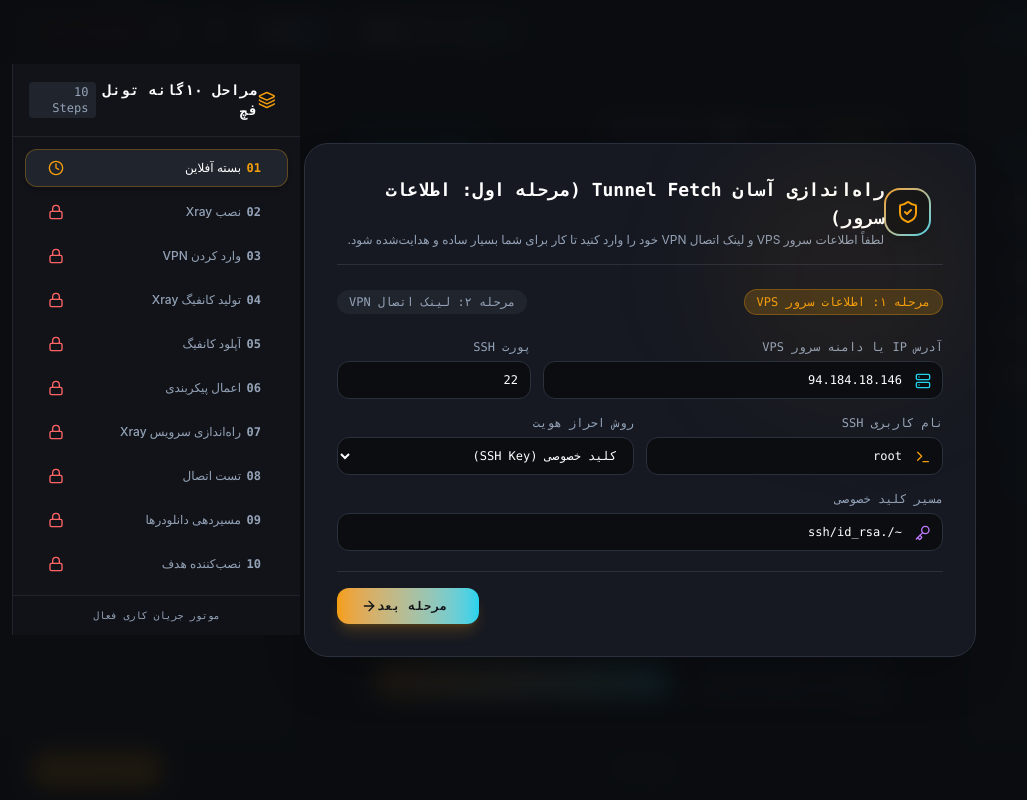
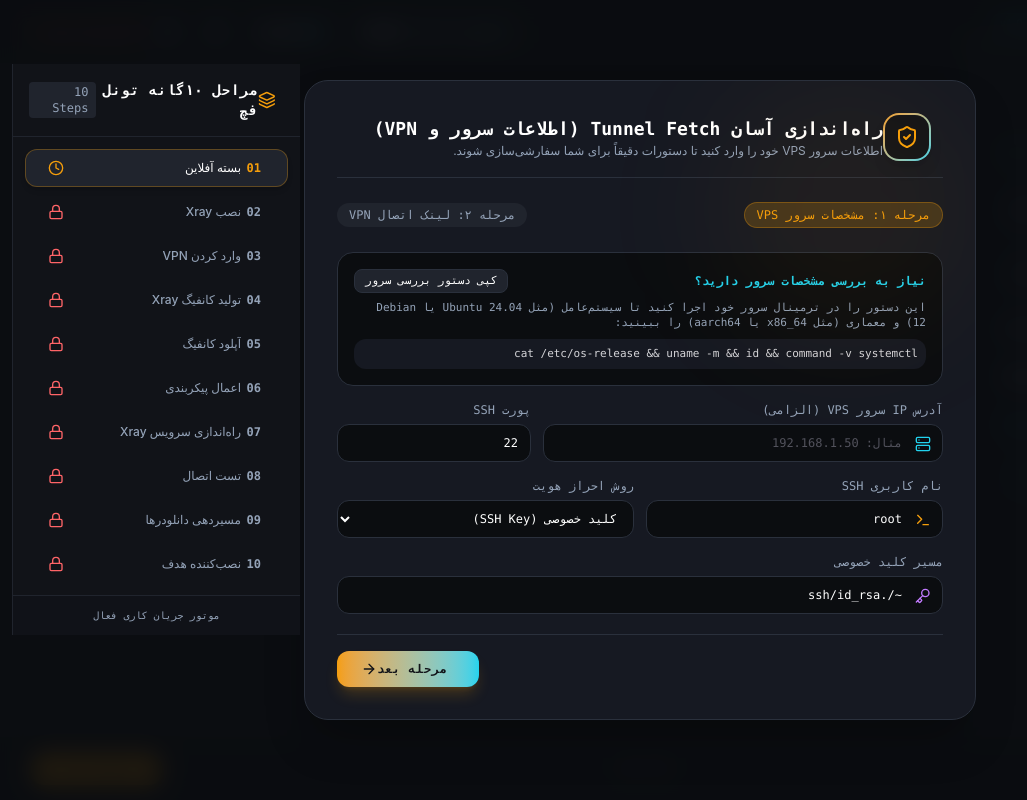
Before and after one commit to ronhayes/tunnel-fetch, a React (Vite) app: page / in a window 1280 px wide. Shown: the whole page, without its empty margins (0-1027 px from the left). Built offline with nearby package versions, Linux system fonts and the light colour scheme.

Commit message:
fix(wizard): leave vps ip empty by default and add system inspection command helper for non-technical users

```diff
--- a/src/components/OnboardingWizard.tsx
+++ b/src/components/OnboardingWizard.tsx
@@ -12,19 +12,32 @@ export function OnboardingWizard({ lang, onCompleteSetup }: OnboardingWizardProp
   const isFa = lang === 'fa';
   const [step, setStep] = useState<number>(1);
 
-  // Form states
-  const [vpsIp, setVpsIp] = useState('94.184.18.146');
+  // Form states - Empty IP default so user enters their own VPS IP
+  const [vpsIp, setVpsIp] = useState('');
   const [sshPort, setSshPort] = useState(22);
   const [sshUser, setSshUser] = useState('root');
   const [authMethod, setAuthMethod] = useState<'key' | 'password'>('key');
   const [privateKeyPath, setPrivateKeyPath] = useState('~/.ssh/id_rsa');
   const [vpnUri, setVpnUri] = useState('vless://12345678-1234-5678-1234-567812345678@example.com:443?security=reality&pbk=pub123&sid=abc&sni=yahoo.com#MyTunnel');
 
+  const [copiedInspect, setCopiedInspect] = useState(false);
+  const inspectCommand = `cat /etc/os-release && uname -m && id && command -v systemctl`;
+
+  const handleCopyInspect = () => {
+    navigator.clipboard.writeText(inspectCommand);
+    setCopiedInspect(true);
+    setTimeout(() => setCopiedInspect(false), 2000);
+  };
+
   const handleFinish = (e: React.FormEvent) => {
     e.preventDefault();
+    if (!vpsIp.trim()) {
+      alert(isFa ? 'لطفاً آی‌پی یا دامنه سرور VPS خود را وارد کنید.' : 'Please enter your VPS IP or hostname.');
+      return;
+    }
     const transferOpts: TransferOptions = {
       localOs: 'windows-powershell',
-      vpsIp,
+      vpsIp: vpsIp.trim(),
       sshPort,
       sshUser,
       authMethod,
@@ -50,10 +63,10 @@ export function OnboardingWizard({ lang, onCompleteSetup }: OnboardingWizardProp
           </div>
           <div>
             <h2 className="text-lg font-bold text-white font-mono">
-              {isFa ? 'راه‌اندازی آسان Tunnel Fetch (مرحله اول: اطلاعات سرور)' : 'Tunnel Fetch Easy Setup (Initial Step)'}
+              {isFa ? 'راه‌اندازی آسان Tunnel Fetch (اطلاعات سرور و VPN)' : 'Tunnel Fetch Easy Setup (Server & VPN)'}
             </h2>
             <p className="text-xs text-[#94A3B8]">
-              {isFa ? 'لطفاً اطلاعات سرور VPS و لینک اتصال VPN خود را وارد کنید تا کار برای شما بسیار ساده و هدایت‌شده شود.' : 'Please enter your VPS server and VPN connection details for a guided, non-technical setup.'}
+              {isFa ? 'اطلاعات سرور VPS خود را وارد کنید تا دستورات دقیقاً برای شما سفارشی‌سازی شوند.' : 'Enter your VPS server details to customize all installation commands.'}
             </p>
           </div>
         </div>
@@ -61,19 +74,37 @@ export function OnboardingWizard({ lang, onCompleteSetup }: OnboardingWizardProp
         {/* Step Indicator */}
         <div className="flex items-center justify-between mb-6 text-xs font-mono">
           <span className={`px-3 py-1 rounded-full ${step === 1 ? 'bg-[#F59E0B]/20 text-[#F59E0B] border border-[#F59E0B]/30' : 'bg-[#20242D] text-[#94A3B8]'}`}>
-            {isFa ? 'مرحله ۱: اطلاعات سرور VPS' : 'Step 1: VPS Server Info'}
+            {isFa ? 'مرحله ۱: مشخصات سرور VPS' : 'Step 1: VPS Server Details'}
           </span>
           <span className={`px-3 py-1 rounded-full ${step === 2 ? 'bg-[#F59E0B]/20 text-[#F59E0B] border border-[#F59E0B]/30' : 'bg-[#20242D] text-[#94A3B8]'}`}>
             {isFa ? 'مرحله ۲: لینک اتصال VPN' : 'Step 2: VPN Connection Link'}
           </span>
         </div>
 
-        <form onSubmit={step === 1 ? (e) => { e.preventDefault(); setStep(2); } : handleFinish} className="space-y-5">
+        <form onSubmit={step === 1 ? (e) => { e.preventDefault(); if(!vpsIp.trim()) { alert(isFa ? 'لطفاً آی‌پی سرور را وارد کنید' : 'Please enter VPS IP'); return; } setStep(2); } : handleFinish} className="space-y-5">
           {step === 1 ? (
             <div className="space-y-4 font-mono text-xs">
+              {/* Server Info Helper Box */}
+              <div className="bg-[#0B0D10] p-4 rounded-2xl border border-[#2A303C] space-y-2">
+                <div className="flex items-center justify-between">
+                  <span className="text-[#22D3EE] font-bold">{isFa ? 'نیاز به بررسی مشخصات سرور دارید؟' : 'Need to check server details?'}</span>
+                  <button
+                    type="button"
+                    onClick={handleCopyInspect}
+                    className="px-2.5 py-1 rounded-lg bg-[#20242D] hover:bg-[#20242D]/80 text-white text-[11px] border border-[#2A303C] transition"
+                  >
+                    {copiedInspect ? (isFa ? 'کپی شد!' : 'Copied!') : (isFa ? 'کپی دستور بررسی سرور' : 'Copy Inspect Command')}
+                  </button>
+                </div>
+                <p className="text-[11px] text-[#94A3B8]">
+                  {isFa ? 'این دستور را در ترمینال سرور خود اجرا کنید تا سیستم‌عامل (مثل Ubuntu 24.04 یا Debian 12) و معماری (مثل x86_64 یا aarch64) را ببینید:' : 'Run this command in your server terminal to inspect OS and architecture:'}
+                </p>
+                <code className="block bg-[#161922] p-2 rounded-xl text-zinc-300 text-[11px] select-all">{inspectCommand}</code>
+              </div>
+
               <div className="grid grid-cols-1 md:grid-cols-3 gap-3">
                 <div className="md:col-span-2">
-                  <label className="block text-[#94A3B8] mb-1.5">{isFa ? 'آدرس IP یا دامنه سرور VPS' : 'VPS IP Address or Hostname'}</label>
+                  <label className="block text-[#94A3B8] mb-1.5">{isFa ? 'آدرس IP سرور VPS (الزامی)' : 'VPS IP Address (Required)'}</label>
                   <div className="relative">
                     <Server className="absolute rtl:right-3 ltr:left-3 top-3 w-4 h-4 text-[#22D3EE]" />
                     <input
@@ -81,8 +112,8 @@ export function OnboardingWizard({ lang, onCompleteSetup }: OnboardingWizardProp
                       required
                       value={vpsIp}
                       onChange={(e) => setVpsIp(e.target.value)}
-                      placeholder="94.184.18.146"
-                      className="w-full bg-[#0B0D10] border border-[#2A303C] rounded-xl px-4 rtl:pr-10 ltr:pl-10 py-2.5 text-white focus:border-[#22D3EE] focus:outline-none"
+                      placeholder="مثال: 192.168.1.50"
+                      className="w-full bg-[#0B0D10] border border-[#2A303C] rounded-xl px-4 rtl:pr-10 ltr:pl-10 py-2.5 text-white focus:border-[#22D3EE] focus:outline-none placeholder-zinc-600"
                     />
                   </div>
                 </div>
```
Also changed, not shown: 1 other file (tests, documents, lock files or other folders).
